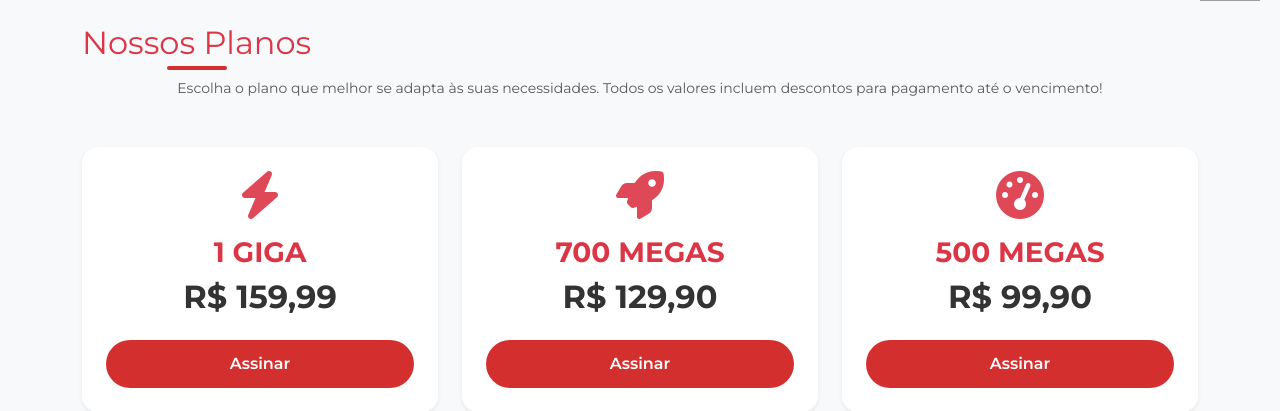
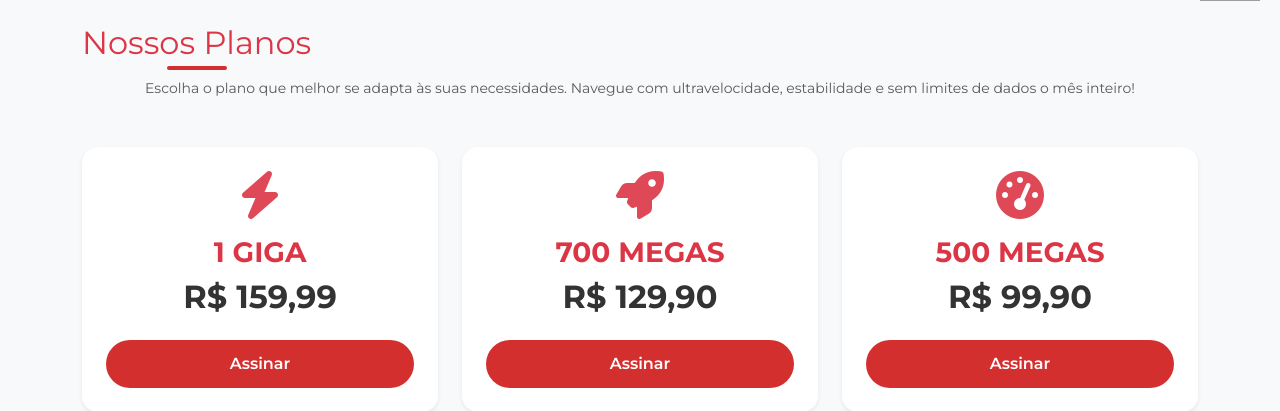
Before and after one commit to AprendendoLinux/firenet, a Flask app: page / in a window 1280 px wide. Shown: the part 763-1174 px from the top of the page. Run offline with Flask 3, Linux system fonts and the light colour scheme; data that the repository does not hold is empty; some libraries are stand-ins or nearby versions; grey boxes are pictures that could not be loaded.

Commit message:
Alteração no index.html - Não tem mais desconto

```diff
--- a/templates/index.html
+++ b/templates/index.html
@@ -80,7 +80,7 @@
     <div class="container">
         <h2 class="text-center text-danger mb-2">Nossos Planos</h2>
         <p class="text-center text-muted mb-5 small">
-            Escolha o plano que melhor se adapta às suas necessidades. Todos os valores incluem descontos para pagamento até o vencimento!
+            Escolha o plano que melhor se adapta às suas necessidades. Navegue com ultravelocidade, estabilidade e sem limites de dados o mês inteiro!
         </p>
         <div class="row g-4 justify-content-center">
 
```
